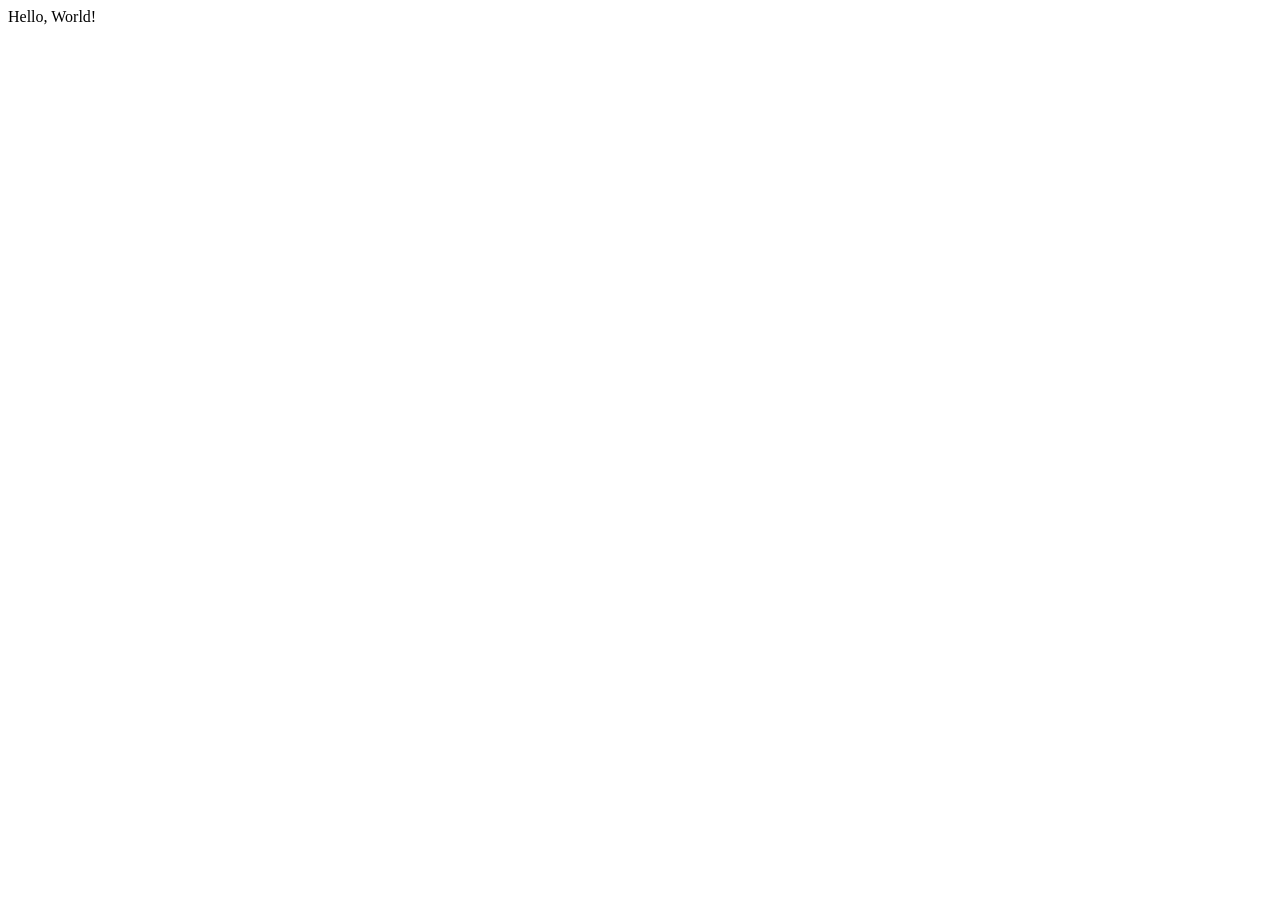
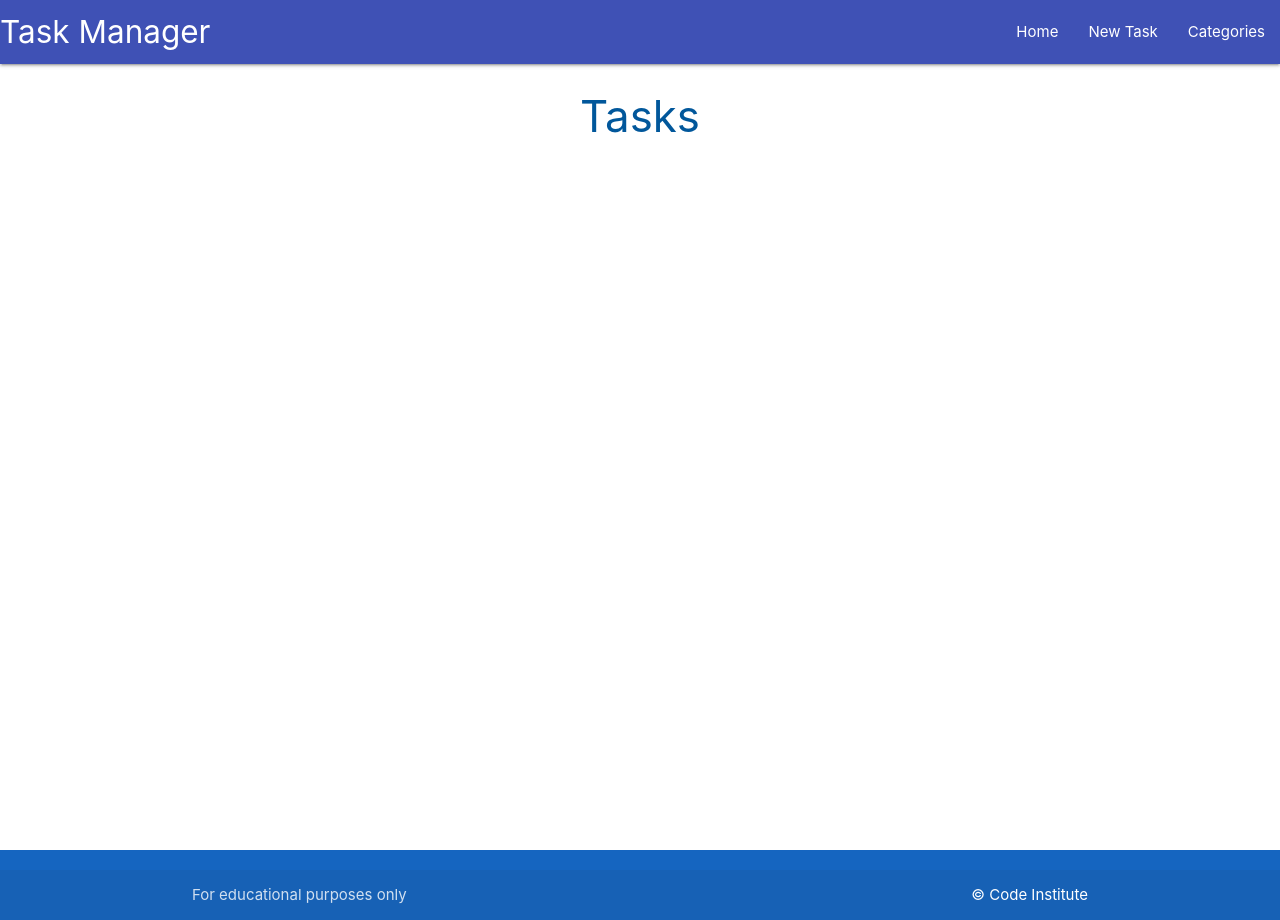
Before and after one commit to veebee4/sql-task-manager, a Flask app: page / in a window 1280 px wide. Before the commit the page is almost empty. Run offline with Flask 3, Linux system fonts and the light colour scheme.

Commit message:
add tasks.html

```diff
--- a/taskmanager/routes.py
+++ b/taskmanager/routes.py
@@ -5,4 +5,4 @@ from taskmanager.models import Category, Task
 
 @app.route("/")
 def home():
-    return render_template("base.html")
+    return render_template("tasks.html")
--- /dev/null
+++ b/taskmanager/static/css/style.css
@@ -0,0 +1,9 @@
+body {
+    display: flex;
+    min-height: 100vh;
+    flex-direction: column;
+  }
+
+  main {
+    flex: 1 0 auto;
+  }
--- /dev/null
+++ b/taskmanager/static/js/script.js
@@ -0,0 +1,5 @@
+document.addEventListener('DOMContentLoaded', function() {
+    // sidenav initialisation
+    let sidenav = document.querySelectorAll('.sidenav');
+    M.Sidenav.init(sidenav);
+  });
--- a/taskmanager/templates/base.html
+++ b/taskmanager/templates/base.html
@@ -3,9 +3,47 @@
 <head>
     <meta charset="UTF-8">
     <meta name="viewport" content="width=device-width, initial-scale=1.0">
+    <link rel="stylesheet" href="https://cdnjs.cloudflare.com/ajax/libs/font-awesome/6.5.2/css/all.min.css" integrity="sha512-SnH5WK+bZxgPHs44uWIX+LLJAJ9/2PkPKZ5QiAj6Ta86w+fsb2TkcmfRyVX3pBnMFcV7oQPJkl9QevSCWr3W6A==" crossorigin="anonymous" referrerpolicy="no-referrer" />
+    <link rel="stylesheet" href="https://cdnjs.cloudflare.com/ajax/libs/materialize/1.0.0/css/materialize.min.css" type="text/css">
+    <link rel="stylesheet" href="{{ url_for('static', filename='css/style.css') }}" type="text/css">
     <title>Task Manager</title>
 </head>
 <body>
-    Hello, World!
+    <header>
+        <nav class="indigo">
+            <div class="nav-wrapper">
+              <a href="{{ url_for('home') }}" class="brand-logo">Task Manager</a>
+              <a href="#" data-target="mobile-demo" class="sidenav-trigger"><i class="fa-solid fa-bars"></i></a>
+              <ul class="right hide-on-med-and-down">
+                <li><a href="{{ url_for('home') }}">Home</a></li>
+                <li><a href="">New Task</a></li>
+                <li><a href="">Categories</a></li>
+              </ul>
+            </div>
+          </nav>
+
+          <ul class="sidenav" id="mobile-demo">
+            <li><a href="{{ url_for('home') }}">Home</a></li>
+            <li><a href="">New Task</a></li>
+            <li><a href="">Categories</a></li>
+          </ul>
+    </header>
+
+    <main class="container">
+        {% block content %}
+        {% endblock %}
+    </main>
+
+    <footer class="page-footer blue darken-3">
+        <div class="footer-copyright">
+            <div class="container">
+                For educational purposes only
+                <a class="white-text right" href="https://codeinstitute.net" target="_blank">&copy; Code Institute</a>
+            </div>
+        </div>
+    </footer>
+
+    <script src="https://cdnjs.cloudflare.com/ajax/libs/materialize/1.0.0/js/materialize.min.js"></script>
+    <script src="{{ url_for('static', filename='js/script.js') }}"></script>
 </body>
 </html>
--- /dev/null
+++ b/taskmanager/templates/tasks.html
@@ -0,0 +1,6 @@
+{% extends "base.html" %}
+{% block content %}
+
+<h3 class="light-blue-text text-darken-4 center-align">Tasks</h3>
+
+{% endblock %}
```
